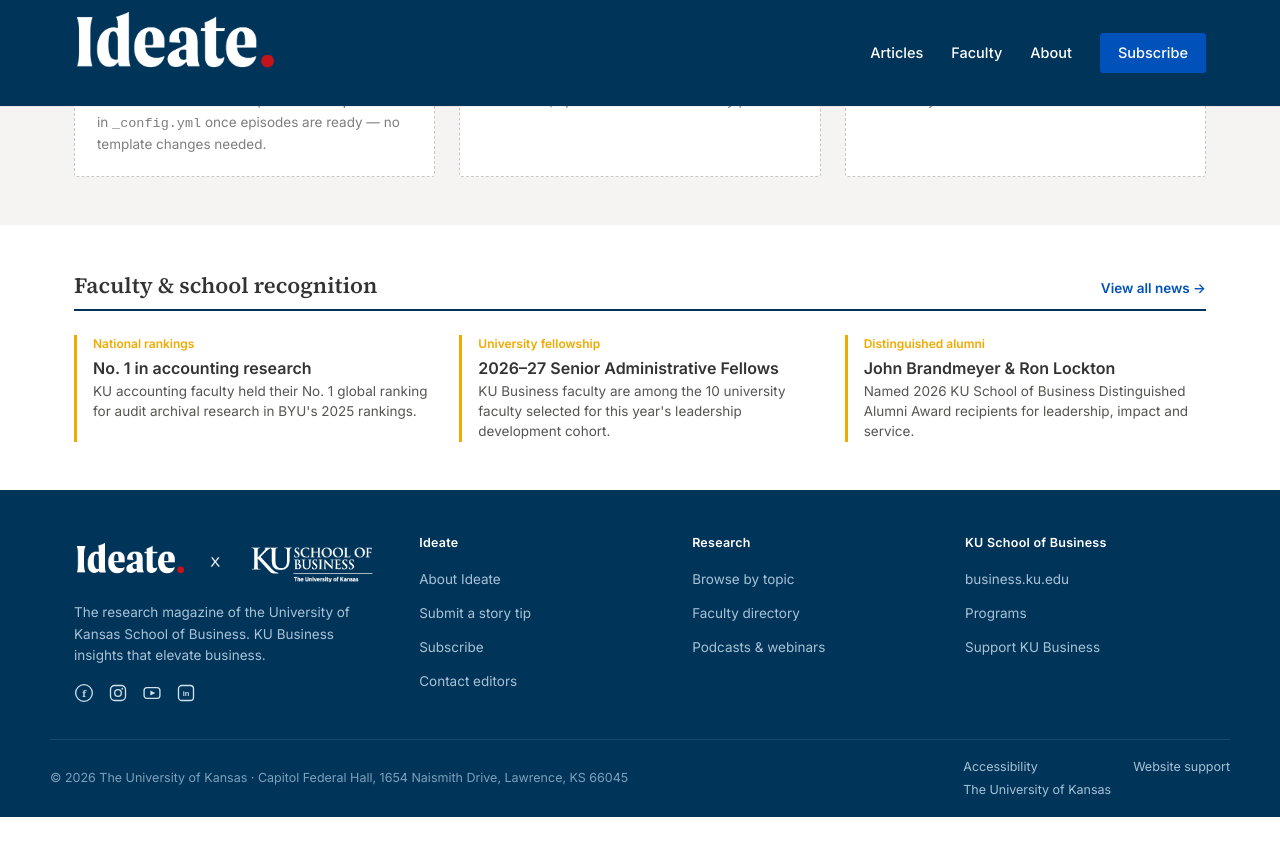
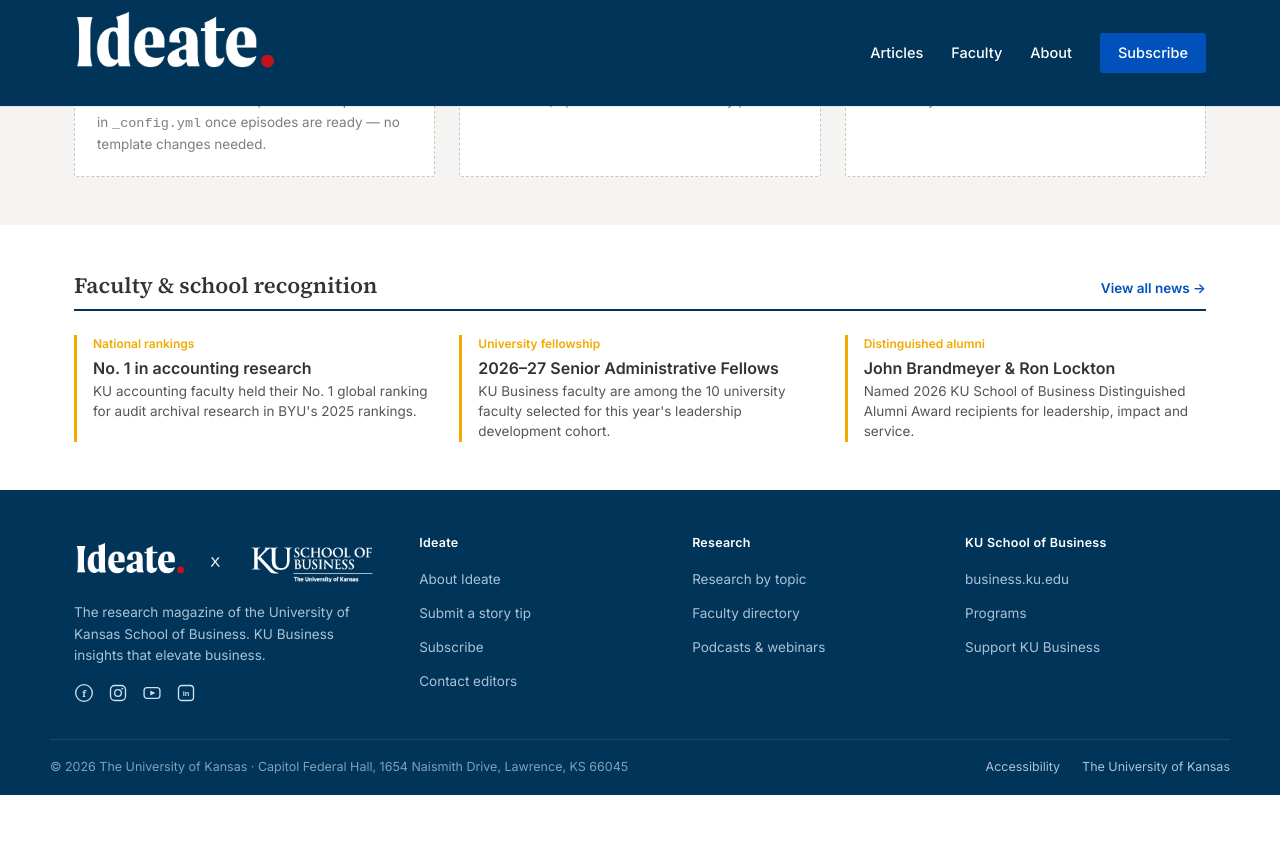
Before and after one commit to KUBschool/ideate, a Jekyll site: the page built from index.html, in a window 1280 px wide and 900 px high, scrolled down 2131 px. Shown: the top 856 px of the window. Built offline with Jekyll 4.4.1, drawn with Linux system fonts in a browser that asks for light colours.

Commit message:
Update Site Settings “footer”

```diff
--- a/_data/footer.yml
+++ b/_data/footer.yml
@@ -27,7 +27,7 @@
         url: mailto:bschoolinfo@ku.edu
   - heading: Research
     links:
-      - label: Browse by topic
+      - label: Research by topic
         url: /
       - label: Faculty directory
         url: https://business.ku.edu/people/faculty
@@ -45,7 +45,5 @@
 legal_links:
   - label: Accessibility
     url: https://accessibility.ku.edu
-  - label: Website support
-    url: https://cms.ku.edu
   - label: The University of Kansas
     url: https://ku.edu
```
